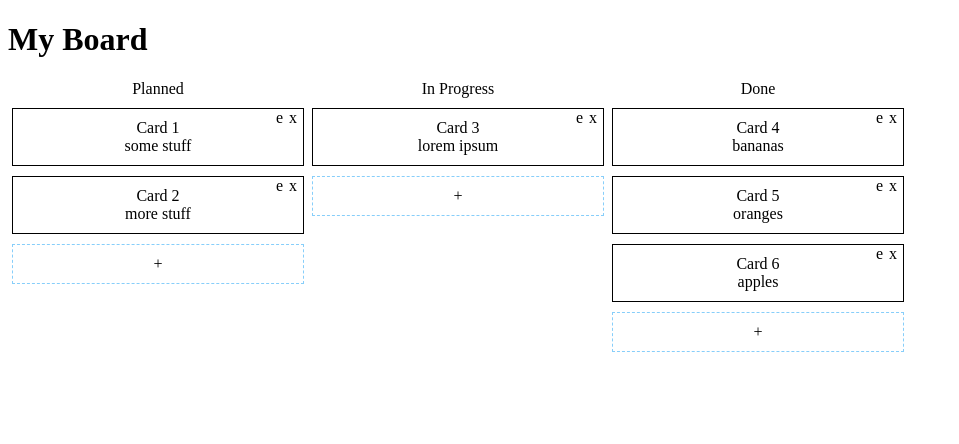
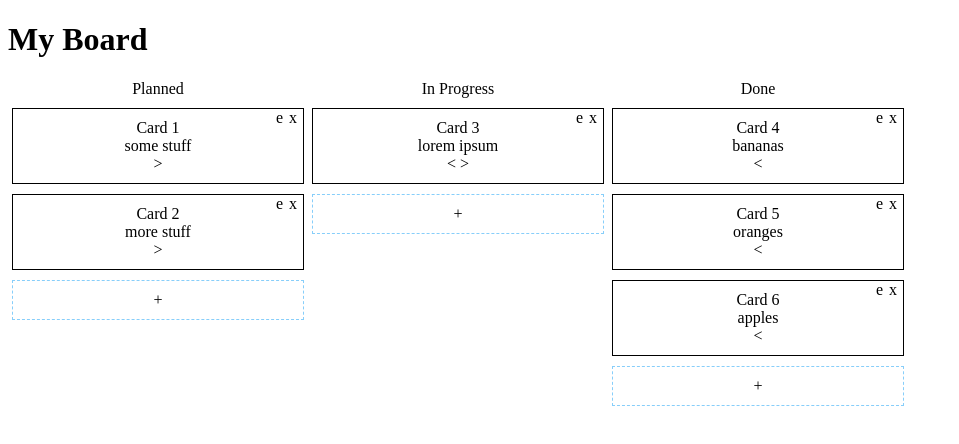
Before and after one commit to ralam/React-Kanban-Board, a React app: page / in a window 1280 px wide. Shown: the top 444 px of the page, without its empty margins (0-959 px from the left). Built offline with nearby package versions, Linux system fonts and the light colour scheme.

Commit message:
make cards moveable

```diff
--- a/src/components/board.jsx
+++ b/src/components/board.jsx
@@ -22,6 +22,7 @@ class Board extends React.Component{
     this.addCard = this.addCard.bind(this);
     this.removeCard = this.removeCard.bind(this);
     this.updateCard = this.updateCard.bind(this);
+    this.moveCard = this.moveCard.bind(this);
   }
 
   addCard(cardTitle, cardDescription, laneIdx) {
@@ -42,8 +43,23 @@ class Board extends React.Component{
     this.setState({statuses});
   }
 
+  moveCard(oldLaneIdx, newLaneIdx, cardIdx) {
+    let statuses = this.state.statuses;
+    if(newLaneIdx < 0 || newLaneIdx > statuses.length - 1) {
+      console.log('cannot move card, no lane exists');
+    } else {
+      let card = statuses[oldLaneIdx].cards[cardIdx];
+      statuses[oldLaneIdx].cards = statuses[oldLaneIdx].cards.filter((card, idx) => idx !== cardIdx);
+      statuses[newLaneIdx].cards.push(card);
+      this.setState({statuses});
+    }
+  }
+
   render() {
-    let lanes = this.state.statuses.map((status, idx) => {
+    let lanes = this.state.statuses.map((status, idx, statuses) => {
+      let cardMoveableDirections = {};
+      cardMoveableDirections['left'] = idx === 0 ? false : true;
+      cardMoveableDirections['right'] = idx === statuses.length - 1 ? false : true;
       return <Lane
         title={status.title}
         cards={status.cards}
@@ -52,6 +68,8 @@ class Board extends React.Component{
         addCard={this.addCard}
         removeCard={this.removeCard}
         updateCard={this.updateCard}
+        moveCard={this.moveCard}
+        cardMoveableDirections={cardMoveableDirections}
         />
     })
     return(
--- a/src/components/card.jsx
+++ b/src/components/card.jsx
@@ -1,4 +1,5 @@
 import React from 'react';
+import MoveButtons from './moveButtons';
 
 class Card extends React.Component{
   constructor(props) {
@@ -12,6 +13,7 @@ class Card extends React.Component{
     this.saveCard = this.saveCard.bind(this);
     this.toggleEditable = this.toggleEditable.bind(this);
     this.handleUpdate = this.handleUpdate.bind(this);
+    this.moveCard = this.moveCard.bind(this);
   }
 
   deleteCard(e) {
@@ -19,7 +21,7 @@ class Card extends React.Component{
   }
 
   saveCard(e) {
-    this.props.updateCard(this.state.title, this.state.description, this.props.cardIdx);
+    this.props.updateCard(this.state.title, this.state.description);
     this.toggleEditable();
   }
 
@@ -33,6 +35,10 @@ class Card extends React.Component{
 
   handleUpdate(name, e) {
     this.setState({[name]: e.currentTarget.value});
+  }
+
+  moveCard(direction) {
+    this.props.moveCard(direction, this.props.cardIdx);
   }
 
   render() {
@@ -62,6 +68,10 @@ class Card extends React.Component{
           </div>
           <div>{this.props.title}</div>
           <div>{this.props.description}</div>
+          <MoveButtons
+            moveableDirections={this.props.moveableDirections}
+            moveCard={this.moveCard}
+            />
         </div>
       );
     }
--- a/src/components/lane.jsx
+++ b/src/components/lane.jsx
@@ -8,6 +8,7 @@ class Lane extends React.Component{
     this.addCard = this.addCard.bind(this);
     this.removeCard = this.removeCard.bind(this);
     this.updateCard = this.updateCard.bind(this);
+    this.moveCard = this.moveCard.bind(this);
   }
 
   addCard(title, description) {
@@ -22,6 +23,11 @@ class Lane extends React.Component{
     this.props.updateCard(title, description, this.props.laneIdx, cardIdx);
   }
 
+  moveCard(direction, cardIdx) {
+    let newLaneIdx = this.props.laneIdx + direction;
+    this.props.moveCard(this.props.laneIdx, newLaneIdx, cardIdx);
+  }
+
   render() {
     let cards = this.props.cards.map((card, idx) => {
       return <Card
@@ -31,6 +37,8 @@ class Lane extends React.Component{
         cardIdx={idx}
         removeCard={this.removeCard}
         updateCard={this.updateCard}
+        moveCard={this.moveCard}
+        moveableDirections={this.props.cardMoveableDirections}
         />
     });
     return(
--- /dev/null
+++ b/src/components/moveButtons.jsx
@@ -0,0 +1,43 @@
+import React from 'react';
+
+class MoveButtons extends React.Component{
+  constructor(props) {
+    super(props);
+    this.handleMove = this.handleMove.bind(this);
+    this.LEFT = -1;
+    this.RIGHT = 1;
+  }
+
+  handleMove(direction, e) {
+    this.props.moveCard(direction);
+  }
+
+  render(){
+    if(this.props.moveableDirections.left && this.props.moveableDirections.right) {
+      return(
+        <div>
+          <span onClick={this.handleMove.bind(null, this.LEFT)} className='btn--direction'>&lt;</span>
+          &nbsp;
+          <span onClick={this.handleMove.bind(null, this.RIGHT)} className='btn--direction'>&gt;</span>
+        </div>
+      );
+    } else if(this.props.moveableDirections.left) {
+      return(
+        <div>
+          <span onClick={this.handleMove.bind(null, this.LEFT)} className='btn--direction'>&lt;</span>
+        </div>
+      );
+    } else if(this.props.moveableDirections.right) {
+      return(
+        <div>
+          <span onClick={this.handleMove.bind(null, this.RIGHT)} className='btn--direction'>&gt;</span>
+        </div>
+      );
+    } else {
+      // noop
+      return <div></div>;
+    }
+  }
+}
+
+export default MoveButtons;
--- a/styles/main.css
+++ b/styles/main.css
@@ -36,6 +36,6 @@ html, body {
     border: lightskyblue dashed 1px;
 }
 
-.card--placeholder:hover, .icon:hover {
+.card--placeholder:hover, .icon:hover, .btn--direction:hover {
     cursor: pointer;
 }
```
